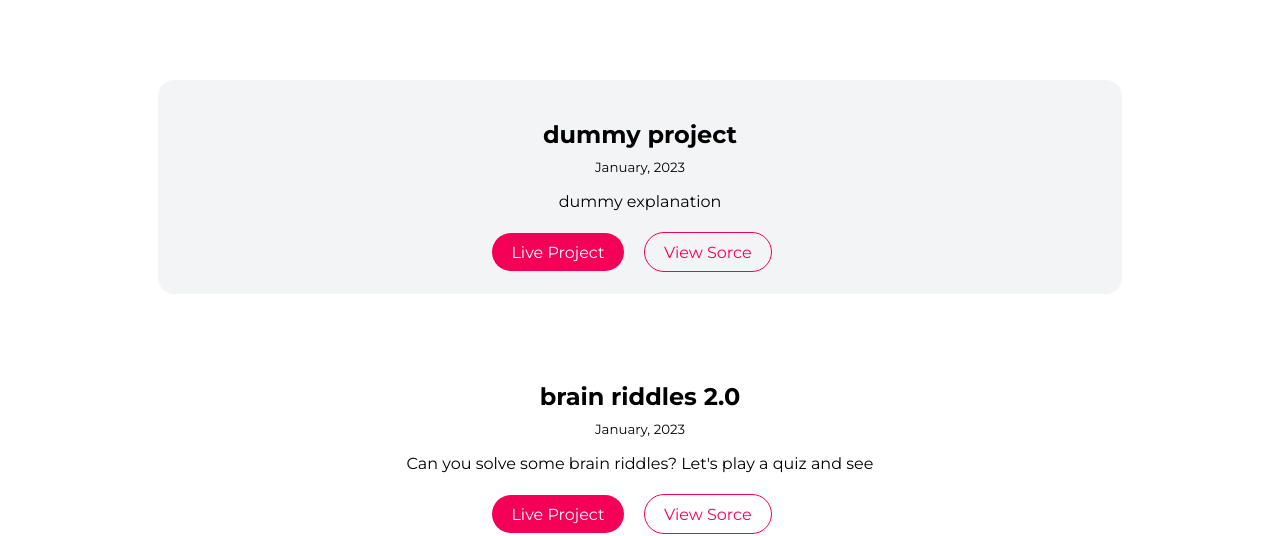
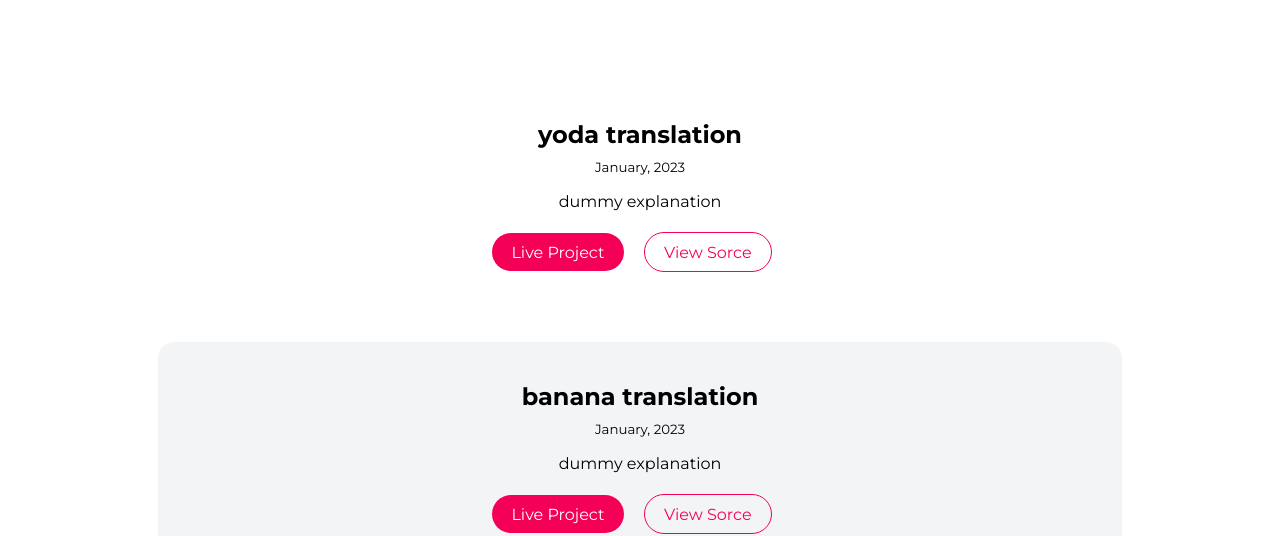
Before and after one commit to Nitasha46/nitasha-portfolio-website, a plain HTML site: page projects.html in a window 1280 px wide. Shown: the part 280-816 px from the top of the page. Drawn offline with Linux system fonts and the light colour scheme.

Commit message:
chore: added projects

```diff
--- a/projects.html
+++ b/projects.html
@@ -30,13 +30,24 @@
     </header>
 
 <ul class="list-non-bullet">
+
+    <li>
+        <article class="showcase-list container container--center">
+            <h2>yoda translation</h2>
+            <small>January, 2023</small>
+            <p class="padding"> dummy explanation</p>
+            <a class="link link--primary" href="https://nitasha-yodatranslation.netlify.app/">Live Project</a>
+            <a class="link link--secondary" href="https://github.com/Nitasha46/yoda-translation">View Sorce</a>
+        </article>
+    </li>
+
     <li>
         <article class="showcase-list container container--center list--ow">
-            <h2>dummy project</h2>
+            <h2>banana translation</h2>
             <small>January, 2023</small>
             <p class="padding"> dummy explanation</p>
-            <a class="link link--primary" href="/">Live Project</a>
-            <a class="link link--secondary" href="/">View Sorce</a>
+            <a class="link link--primary" href="https://nitasha-bananatranslation.netlify.app/">Live Project</a>
+            <a class="link link--secondary" href="https://github.com/Nitasha46/banana-translation">View Sorce</a>
         </article>
     </li>
 
```
